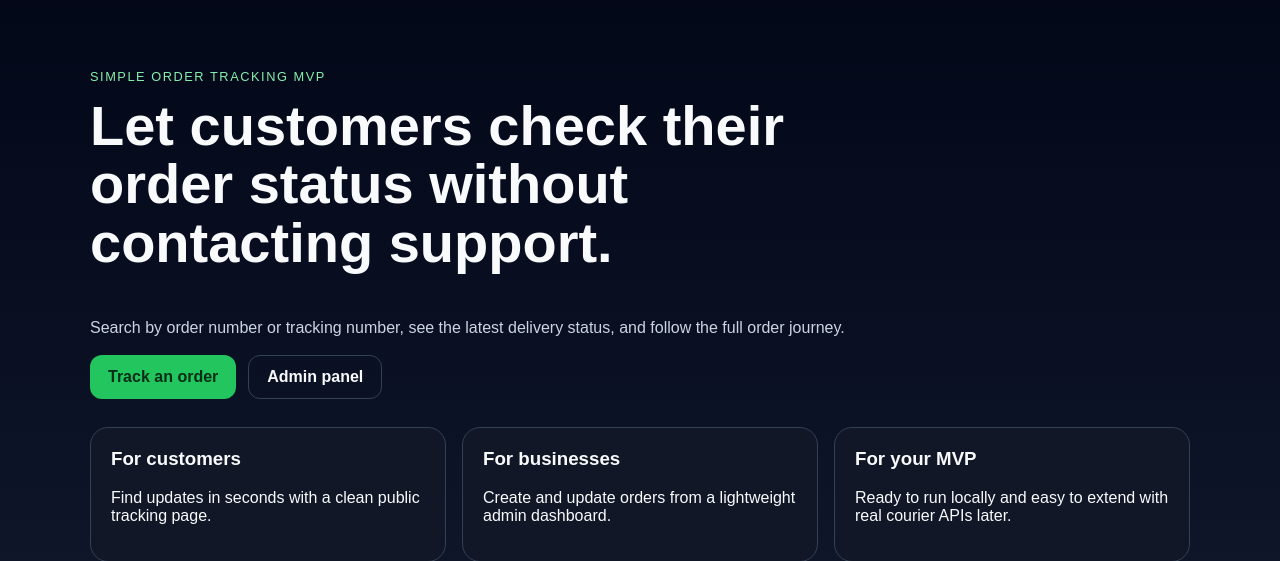
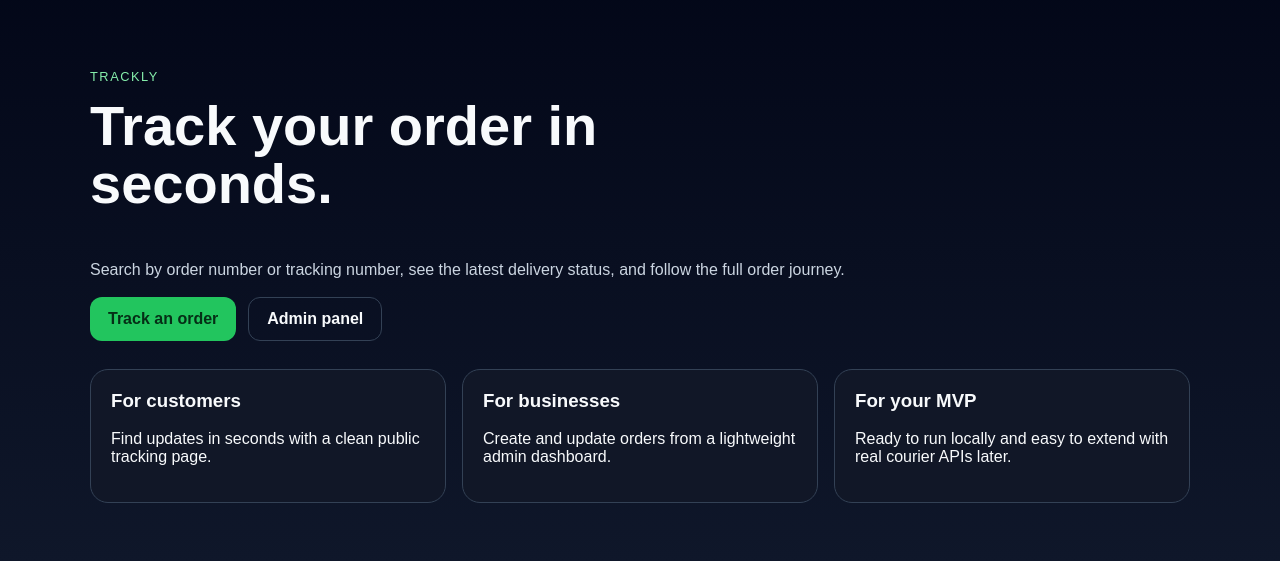
Before and after one commit to Akhona518/where-is-my-order, a Flask app: page / in a window 1280 px wide. Shown: the part 51-612 px from the top of the page. Run offline with Flask 3, Linux system fonts and the light colour scheme.

Commit message:
Update home.html

```diff
--- a/templates/home.html
+++ b/templates/home.html
@@ -2,8 +2,8 @@
 {% block content %}
 <section class="hero">
     <div>
-        <p class="eyebrow">Simple order tracking MVP</p>
-        <h1>Let customers check their order status without contacting support.</h1>
+        <p class="eyebrow">Trackly</p>
+        <h1>Track your order in seconds.</h1>
         <p class="subtext">
             Search by order number or tracking number, see the latest delivery status, and follow the full order journey.
         </p>
```
